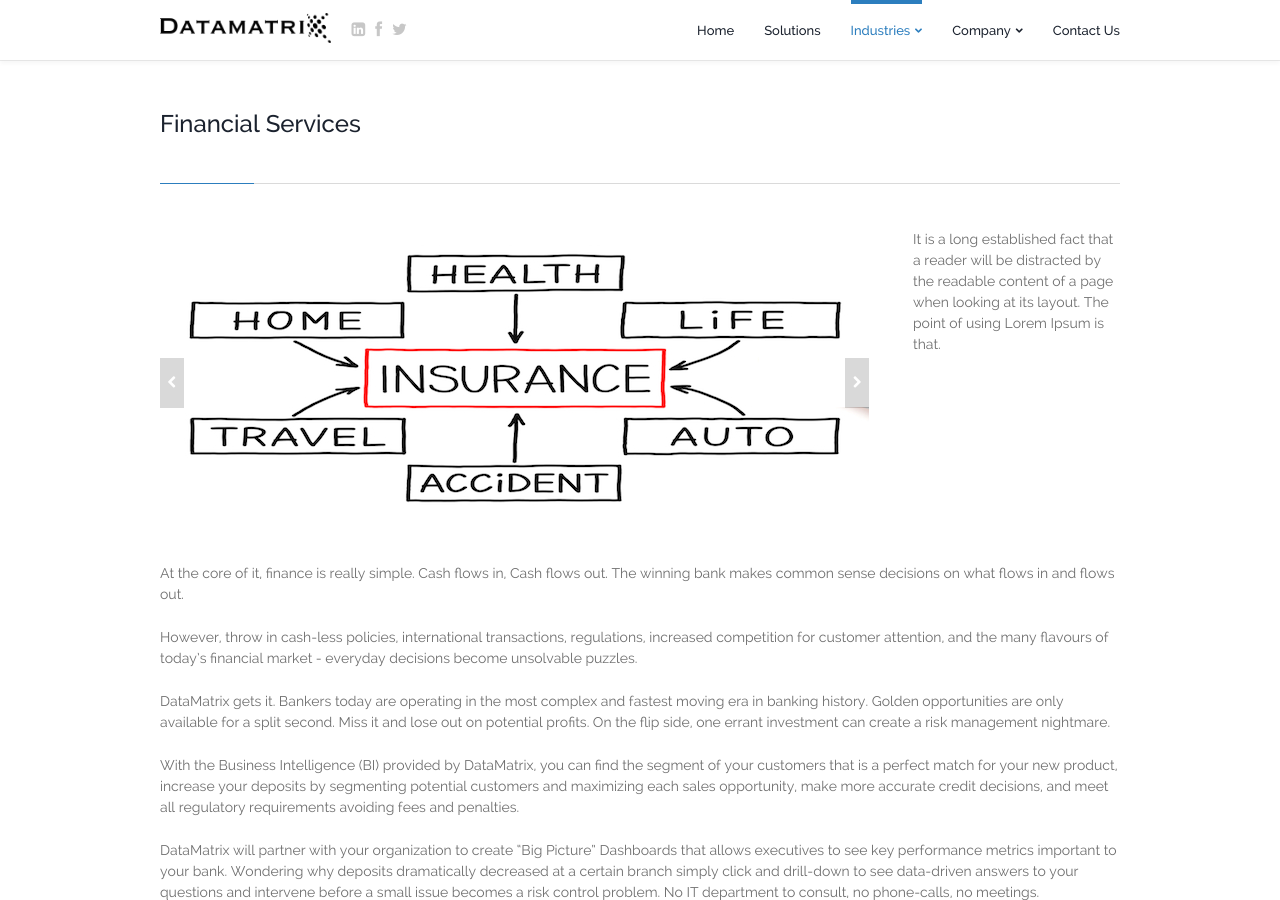
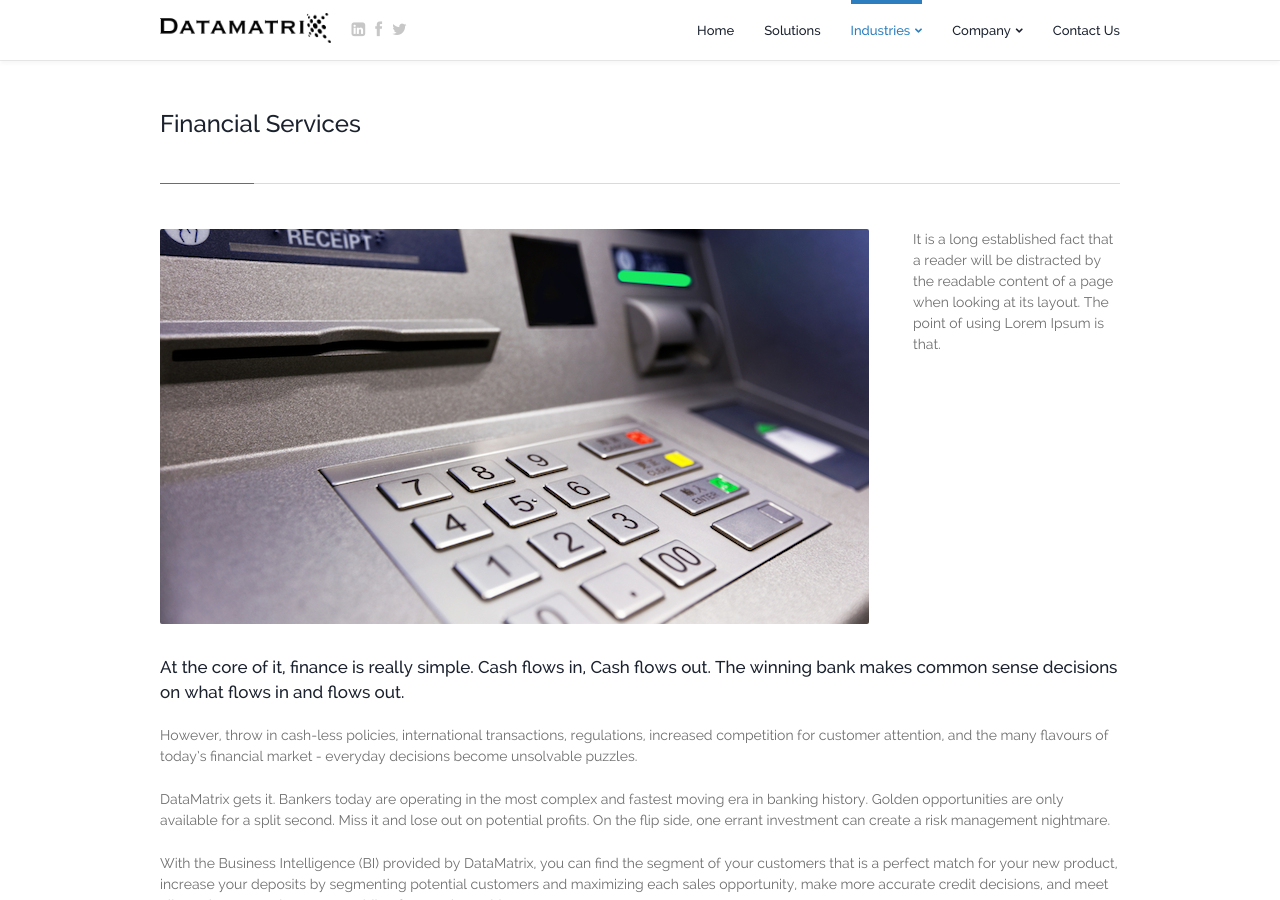
Before and after one commit to dtmtx/dtmtx.github.io, a Jekyll site: the page built from financial-services.html, in a window 1280 px wide and 900 px high. Built offline with Jekyll 4.4.1, drawn with Linux system fonts in a browser that asks for light colours; Markdown is read by kramdown in place of the engine named in the settings.

Commit message:
finance image add

```diff
--- a/financial-services.html
+++ b/financial-services.html
@@ -32,8 +32,8 @@ menugroup: industries
 									<!-- ~~~~~~~~~~~~~~~~~ -->
 									<!-- Actual Images -->
 									<!-- ~~~~~~~~~~~~~~~~~ -->
-									<img alt="" src="images/insurance-industry.jpg" class="fullwidth"/>
-									<img alt="" src="images/insurance-2.png" class="fullwidth"/>
+									<img alt="" src="images/finance.jpg" class="fullwidth"/>
+									<!--img alt="" src="images/insurance-2.png" class="fullwidth"/-->
 									<!-- ~~~~~~~~~~~~~~~~~ -->
 									<!-- END Actual Images -->
 									<!-- ~~~~~~~~~~~~~~~~~ -->
@@ -83,7 +83,7 @@ menugroup: industries
 
 					<div class="spacer"></div>
 
-					<p>At the core of it, finance is really simple. Cash flows in, Cash flows out. The winning bank makes common sense decisions on what flows in and flows out.</p>
+					<h2>At the core of it, finance is really simple. Cash flows in, Cash flows out. The winning bank makes common sense decisions on what flows in and flows out.</h2>
 
 					<p>However, throw in cash-less policies, international transactions, regulations, increased competition for customer attention, and the many flavours of today’s financial market - everyday decisions become unsolvable puzzles.</p>
 
```
Also changed, not shown: images/finance.jpg (added).
